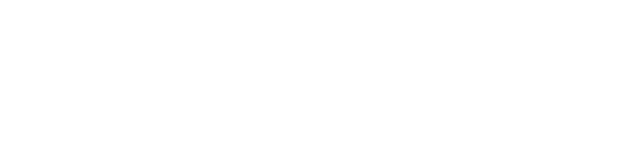
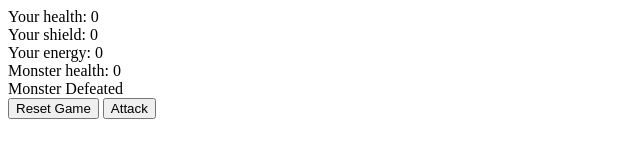
Before and after one commit to tepesalexandru/arcane, a plain HTML site: page index.html in a window 1280 px wide. Shown: the whole page, without its empty margins (0-640 px from the left). Drawn offline with Linux system fonts and the light colour scheme.

Commit message:
player stats

```diff
--- a/app.js
+++ b/app.js
@@ -0,0 +1,42 @@
+/// Player Object
+
+let player = {
+  health: 0,
+  energy: 0,
+  shield: 0,
+  attack: 10,
+  gold: 0
+};
+
+/// Monster
+
+let monster = {
+  health: 0,
+  shield: 0,
+  attack: 0
+};
+
+new Vue({
+  el: "#app",
+  data: {
+    user: player,
+    enemy: monster
+  },
+  computed: {
+    enemyHealth: function() {
+      return this.enemy.health > 0 ? "Monster Alive" : "Monster Defeated";
+    }
+  },
+  watch: {
+    enemy: function(value) {}
+  },
+  methods: {
+    rstGame: function() {
+      player.health = 100;
+      monster.health = 80;
+    },
+    playerAttack: function(amount) {
+      monster.health -= amount;
+    }
+  }
+});
--- a/index.html
+++ b/index.html
@@ -5,8 +5,37 @@
     <meta name="viewport" content="width=device-width, initial-scale=1.0" />
     <meta http-equiv="X-UA-Compatible" content="ie=edge" />
     <link rel="stylesheet" href="style.css" />
-
+    <script src="vue.js"></script>
     <title>Arcane</title>
   </head>
-  <body></body>
+  <body>
+    <main id="app">
+      <div class="player">
+        <div>
+          <span>Your health:</span>
+          <span>{{ user.health }}</span>
+        </div>
+        <div>
+          <span>Your shield:</span>
+          <span>{{ user.shield }}</span>
+        </div>
+        <div>
+          <span>Your energy:</span>
+          <span>{{ user.energy }}</span>
+        </div>
+      </div>
+      <div class="monster">
+        <div>
+          <span>Monster health:</span>
+          <span>{{ enemy.health }}</span>
+        </div>
+        <div>
+          <span>{{ enemyHealth }}</span>
+        </div>
+      </div>
+      <button @click="rstGame">Reset Game</button>
+      <button @click="playerAttack(user.attack)">Attack</button>
+    </main>
+    <script src="app.js"></script>
+  </body>
 </html>
```
